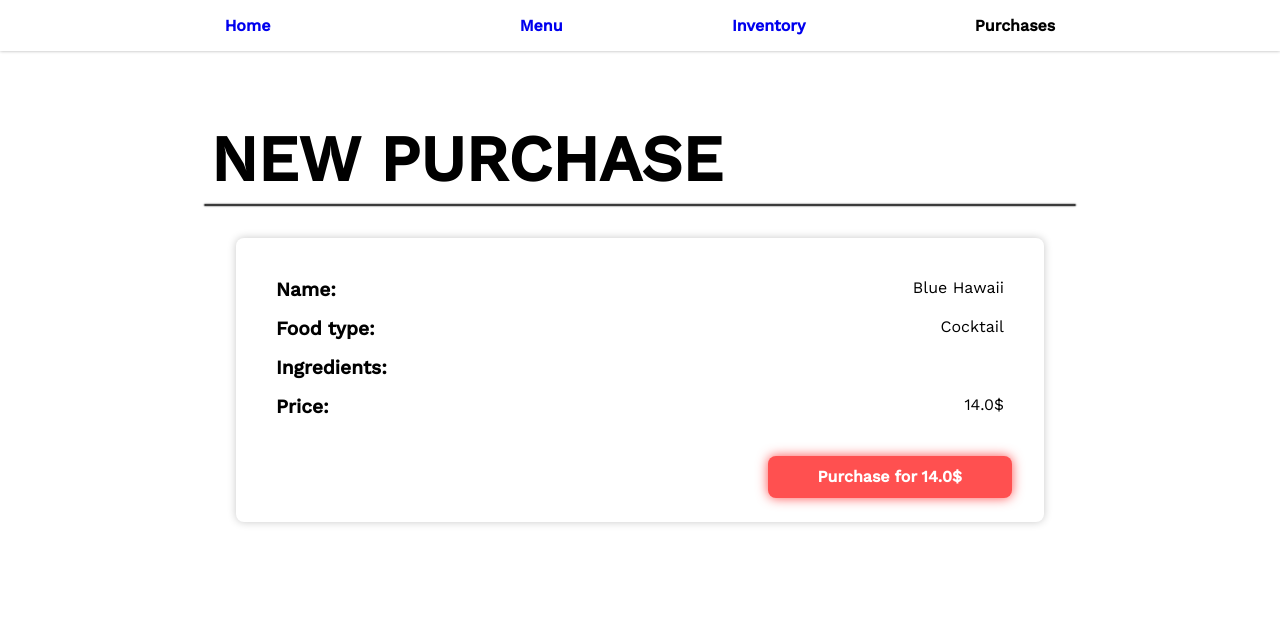
After one commit to mweglowski/djangstaurant, a Django app: page /new-purchase/1 in a window 1280 px wide. The commit adds this page. Shown: the top 617 px of the page. Run offline with Django 4.2, Linux system fonts and the light colour scheme; data comes from the database, SQL or seed files in the repository; both versions use the stored data as it was after the commit.

Commit message:
purchasing menu item with subtracting ONE ingredient works!!!

```diff
--- a/base/models.py
+++ b/base/models.py
@@ -37,4 +37,13 @@ class MenuItemRequirement(models.Model):
 		return "/menu"
 
 	def __str__(self):
-		return f"menu item requirement: {self.id}"
+		return f"MenuItemRequirement: {self.id}"
+
+
+class Purchase(models.Model):
+	id = models.IntegerField(primary_key=True)
+	menu_item_id = models.ForeignKey(MenuItem, on_delete=models.CASCADE)
+	date = models.DateField()
+
+	def __str__(self):
+		return f"Purchase: {self.date}"
--- a/base/urls.py
+++ b/base/urls.py
@@ -5,5 +5,7 @@ urlpatterns = [
 	path("", views.HomeView.as_view(), name="home"),
 	path("menu/", views.menu, name="menu"),
 	path("inventory/", views.inventory, name="inventory"),
-	path("ingredient/add", views.IngredientAddView.as_view(), name="ingredientadd")
+	path("ingredient/add", views.IngredientAddView.as_view(), name="ingredientadd"),
+	path("new-purchase/", views.new_purchase, name="newpurchase"),
+	path("new-purchase/<menu_item_id>", views.new_purchase, name="newpurchase")
 ]
--- a/base/views.py
+++ b/base/views.py
@@ -1,7 +1,7 @@
-from django.shortcuts import render
+from django.shortcuts import render, redirect
 from django.views.generic import TemplateView, CreateView
-from .forms import IngredientAddForm
-from .models import Ingredient, MenuItem
+from .forms import IngredientAddForm, NewPurchaseForm
+from .models import Ingredient, MenuItem, MenuItemRequirement
 
 # /home
 class HomeView(TemplateView):
@@ -52,3 +52,38 @@ class IngredientAddView(CreateView):
 	model = Ingredient
 	form_class = IngredientAddForm
 	template_name = "add_ingredient/add_ingredient.html"
+
+
+# /new-purchase
+def new_purchase(request, menu_item_id):
+	menu_item_id = int(menu_item_id)
+	item = MenuItem.objects.all()[menu_item_id - 1]
+	context = {}
+	context["item"] = item
+
+	if request.method == "POST":
+		form = NewPurchaseForm(request.POST)
+		print("PURCHASED MENU ITEM ID -->", form["id"].value())
+
+		# SUBTRACTING AMOUNTS OF SPECIFIC INGREDIENTS
+		menu_item_id = int(form["id"].value())
+
+		required_ingredient_amount = MenuItemRequirement.objects.get(menu_item_id=menu_item_id).ingredient_amount
+
+		ingredient_name = MenuItemRequirement.objects.get(menu_item_id=menu_item_id).ingredient_id
+
+		ingredient_in_storage = Ingredient.objects.get(name=ingredient_name)
+
+		print(ingredient_in_storage.amount)
+
+		ingredient_in_storage.amount -= required_ingredient_amount
+
+		print(ingredient_in_storage.amount)
+
+		ingredient_in_storage.save()
+
+		return redirect('menu')
+
+
+
+	return render(request, "purchases/new_purchase.html", context)
--- a/static/styles/base.css
+++ b/static/styles/base.css
@@ -50,3 +50,28 @@ section {
 	max-width: 1000px;
 	margin: auto;
 }
+
+.button {
+	width: fit-content;
+	padding: .6em 3em;
+	margin: 2em auto 0 auto;
+	background-color: #ff5050;
+	box-shadow: 0 0 .7em #ff5050;
+	border: 2px solid transparent;
+	color: white;
+	border-radius: 8px;
+	font-weight: bold;
+	font-size: 1em;
+	transition: .3s;
+}
+
+.button:hover {
+	background-color: transparent;
+	border: 2px solid #ff5050;
+	color: #ff5050;
+	cursor: pointer;
+}
+
+.invisible {
+	display: none;
+}
--- /dev/null
+++ b/static/styles/purchases/new_purchase_form.css
@@ -0,0 +1,27 @@
+.new-purchase-form {
+	display: flex;
+	flex-direction: column;
+	margin: 2em;
+	padding: 2em;
+	padding-bottom: 6em;
+	box-shadow: 0 0 .5em rgb(200, 200, 200);
+	border-radius: 8px;
+	position: relative;
+}
+
+.new-purchase-form-desc-box {
+	display: flex;
+	justify-content: space-between;
+	margin: .5em;
+}
+
+.new-purchase-form-desc-title {
+	font-weight: bold;
+	font-size: 1.2em;
+}
+
+.new-purchase-form-submit-btn {
+	position: absolute;
+	right: 2em;
+	bottom: 1.5em;
+}
--- a/templates/add_ingredient/add_ingredient.html
+++ b/templates/add_ingredient/add_ingredient.html
@@ -4,10 +4,10 @@
   href="{% static 'styles/add_ingredient/add_ingredient.css' %}"
 />
 {% endblock %} {% block content %}
-<div class="add-ingredient-section">
+<section class="add-ingredient-section">
   <h1 class="section-title">NEW INGREDIENT</h1>
   <hr />
 
   {% include "add_ingredient/add_ingredient_form.html" %}
-</div>
+</section>
 {% endblock %}
--- a/templates/add_ingredient/add_ingredient_form.html
+++ b/templates/add_ingredient/add_ingredient_form.html
@@ -2,6 +2,10 @@
 <link
   rel="stylesheet"
   href="{% static 'styles/add_ingredient/add_ingredient_form.css' %}"
+/>
+<link
+  rel="stylesheet"
+  href="{% static 'styles/base.css' %}"
 />
 {% endblock %}
 
@@ -33,5 +37,5 @@
     <input type="number" id="amount" name="amount" step="1" required />
   </div>
 
-  <input type="submit" />
+  <input class="button" type="submit" />
 </form>
--- a/templates/menu/menu.html
+++ b/templates/menu/menu.html
@@ -16,7 +16,7 @@
 				<div class="menu-item-name">{{ menu_item.name }}</div>
 				<div class="menu-item-ingredient-list">ingredients list</div>
 				<div class="menu-item-price">{{ menu_item.price }}$</div>
-				<a class="menu-item-purchase-btn">PURCHASE</a>
+				<a class="menu-item-purchase-btn" href="{% url 'newpurchase' menu_item.id %}">PURCHASE</a>
 			</div>
 		{% endfor %}
 	</div>
--- /dev/null
+++ b/templates/purchases/new_purchase.html
@@ -0,0 +1,12 @@
+{% extends "base.html" %}
+
+{% load static %}
+
+{% block content %}
+<section class="new-purchase-section">
+	<h1 class="section-title">NEW PURCHASE</h1>
+	<hr />
+
+	{% include "purchases/new_purchase_form.html" %}
+</section>
+{% endblock %}
--- /dev/null
+++ b/templates/purchases/new_purchase_form.html
@@ -0,0 +1,35 @@
+{% load static %} {% block head %}
+<link
+  rel="stylesheet"
+  href="{% static 'styles/purchases/new_purchase_form.css' %}"
+/>
+<link
+  rel="stylesheet"
+  href="{% static 'styles/base.css' %}"
+/>
+{% endblock %}
+
+<form class="new-purchase-form" action="" method="POST">
+  {% csrf_token %}
+
+  <div class="new-purchase-form-desc-box">
+    <div class="new-purchase-form-desc-title">Name:</div>
+    <div class="purchase-item-name" name="name">{{ item.name }}</div>
+  </div>
+  <div class="new-purchase-form-desc-box">
+    <div class="new-purchase-form-desc-title">Food type:</div>
+    <div class="purchase-item-ingredients">{{ item.food_type|title }}</div>
+  </div>
+
+  <div class="new-purchase-form-desc-box">
+    <div class="new-purchase-form-desc-title">Ingredients:</div>
+  </div>
+  <div class="new-purchase-form-desc-box">
+    <div class="new-purchase-form-desc-title">Price:</div>
+    <div class="purchase-item-price">{{ item.price }}$</div>
+  </div>
+
+  <input type="hidden" value="{{ item.id }}" name="id">
+
+  <input class="button new-purchase-form-submit-btn" type="submit" value="Purchase for {{item.price}}$" />
+</form>
```
Also changed, not shown: base/forms.py (+9 -1 lines), static/styles/add_ingredient/add_ingredient_form.css (+0 -21 lines), base/migrations/0005_purchase.py (added), db.sqlite3.
